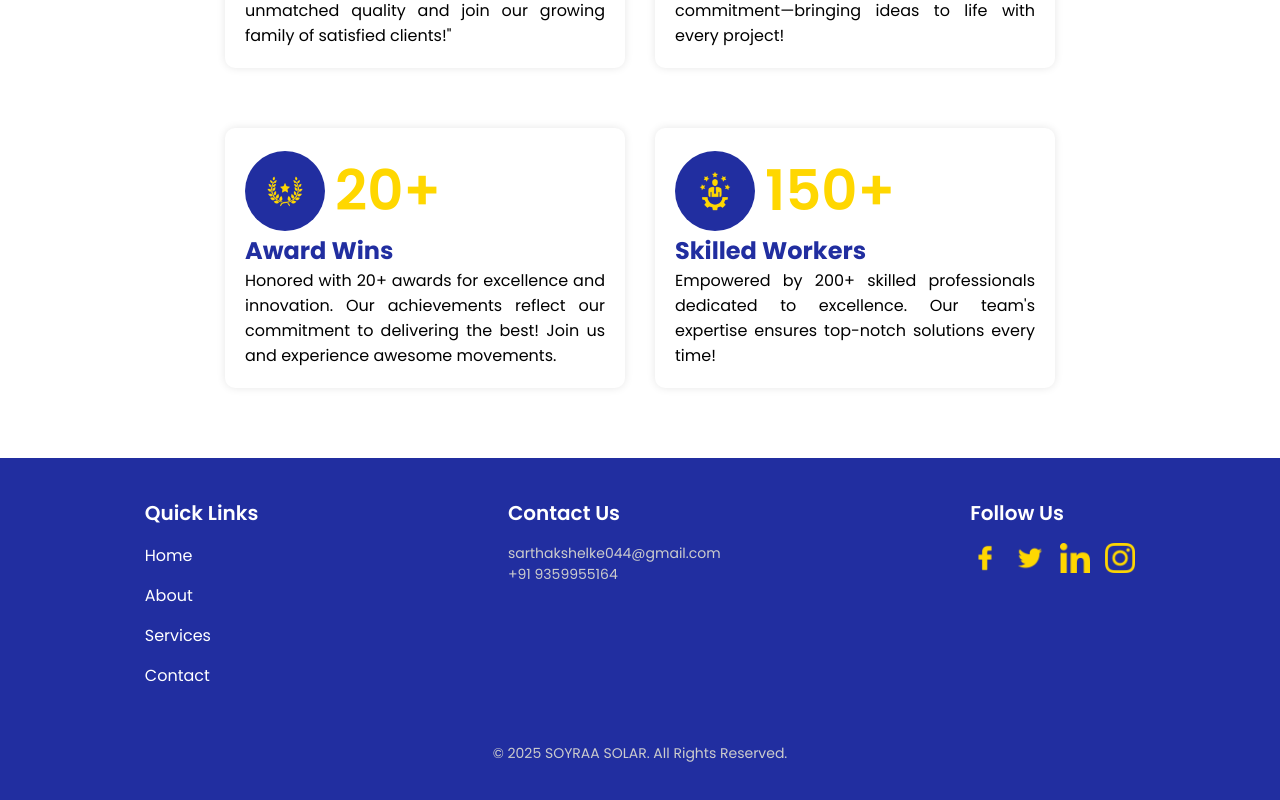
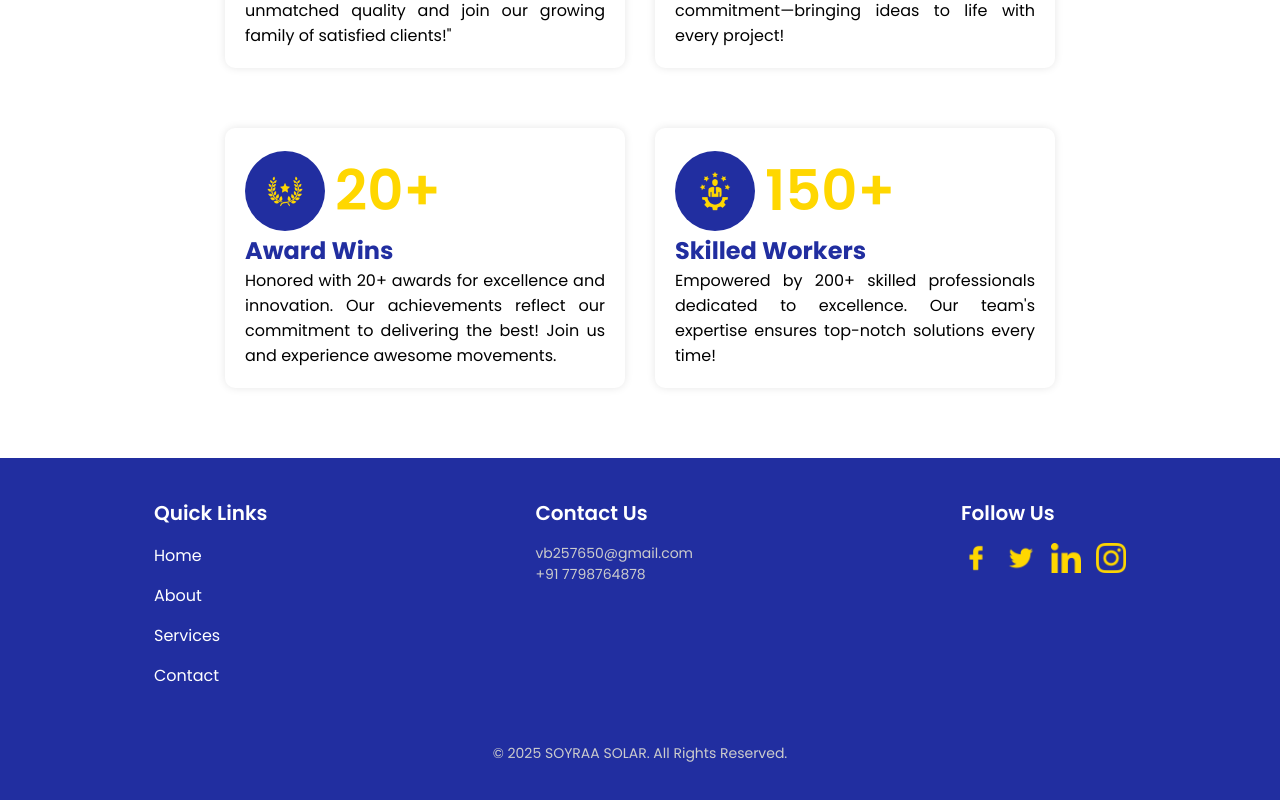
Before and after one commit to Sarthakshelke9895/Client_101-Solar_Web_app-, a React (Create React App) app: page /contact in a window 1280 px wide. Shown: the part 1103-1903 px from the top of the page. Built offline with nearby package versions, Linux system fonts and the light colour scheme; a web font is replaced by a local one.

Commit message:
Update Footer.jsx

```diff
--- a/src/components/Footer/Footer.jsx
+++ b/src/components/Footer/Footer.jsx
@@ -32,8 +32,8 @@ const Footer = () => {
 
     <div class="footer-contact">
       <h4>Contact Us</h4>
-      <p>sarthakshelke044@gmail.com</p>
-      <p>+91 9359955164</p>
+      <p>  vb257650@gmail.com </p>
+      <p>+91 7798764878</p>
     </div>
 
     <div class="footer-social">
```
